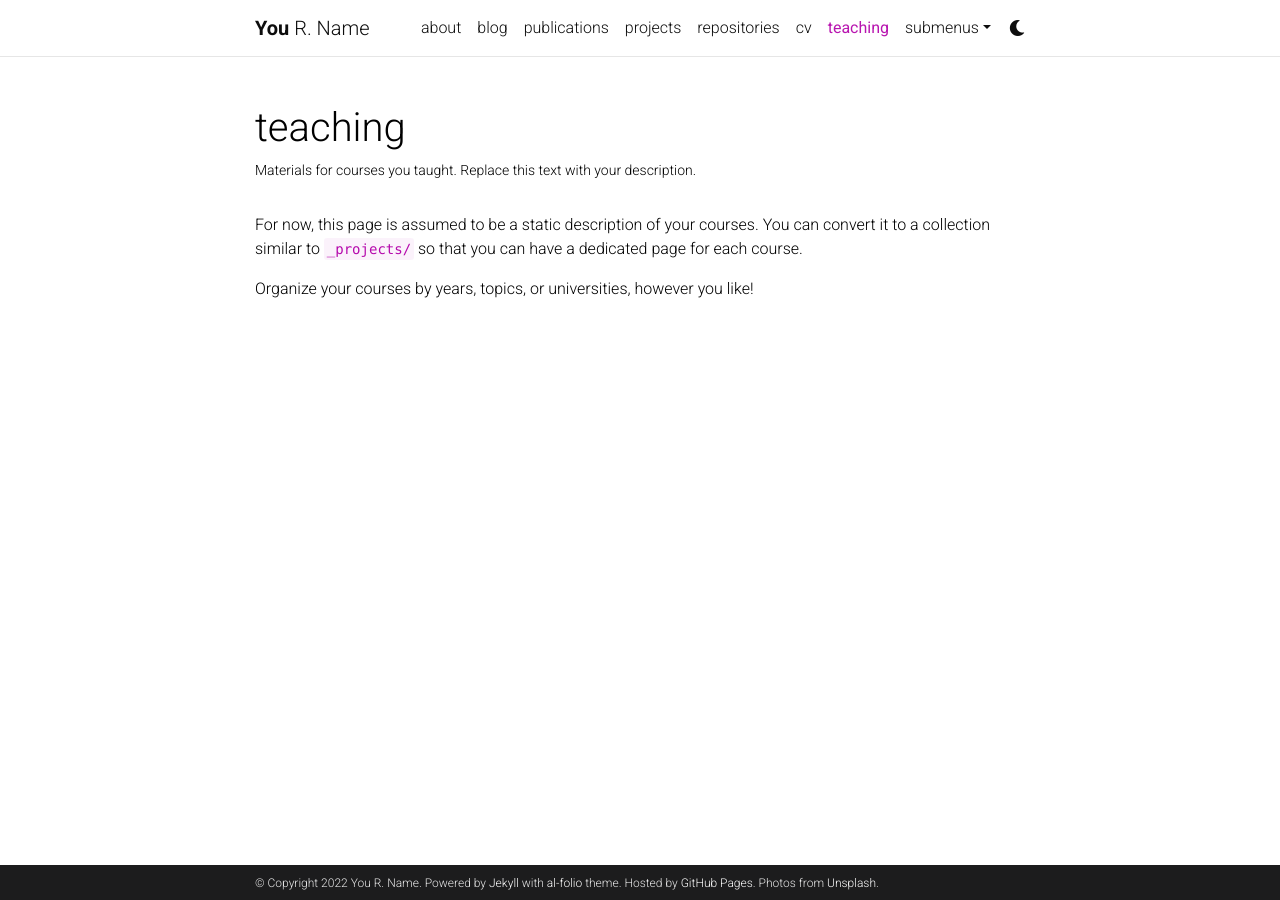
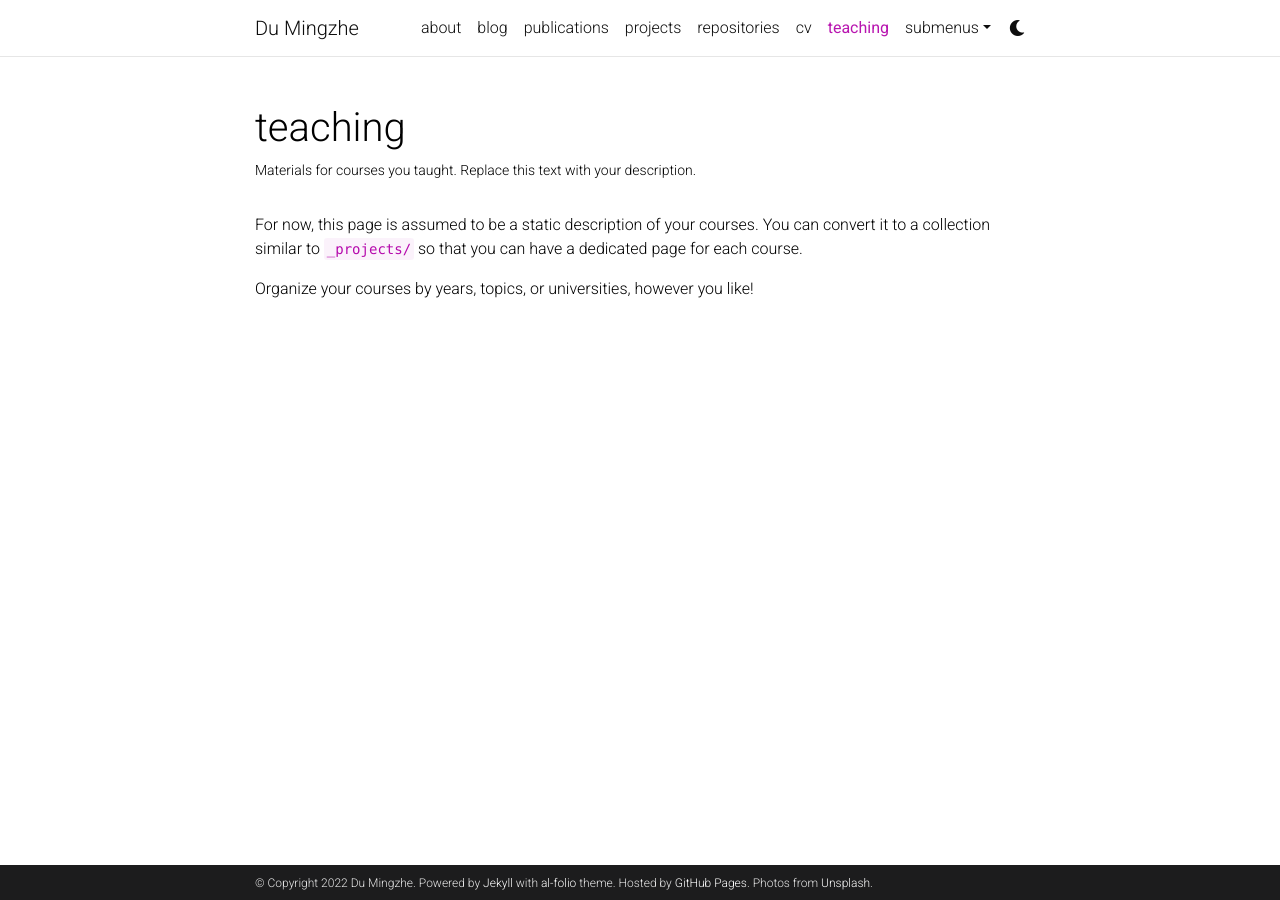
Before and after one commit to Elfsong/elfsong.github.io-, a Jekyll site: the page built from _pages/teaching.md, in a window 1280 px wide. Built offline with Jekyll 4.4.1, drawn with Linux system fonts in a browser that asks for light colours; comment, search, counter and statistics services are not loaded; a style sheet for code colours, icons or effects is not loaded.

Commit message:
Update _config.yml

```diff
--- a/_config.yml
+++ b/_config.yml
@@ -2,11 +2,10 @@
 # Site settings
 # -----------------------------------------------------------------------------
 
-title: blank # the website title (if blank, full name will be used instead)
-first_name: You
-middle_name: R.
-last_name: Name
-email: you@example.com
+title: Du Mingzhe # the website title (if blank, full name will be used instead)
+first_name: Du
+last_name: Mingzhe
+email: mingzhe@nus.edu.sg
 description: > # the ">" symbol means to ignore newlines until "footer_text:"
   A simple, whitespace theme for academics. Based on [*folio](https://github.com/bogoli/-folio) design.
 footer_text: >
```
